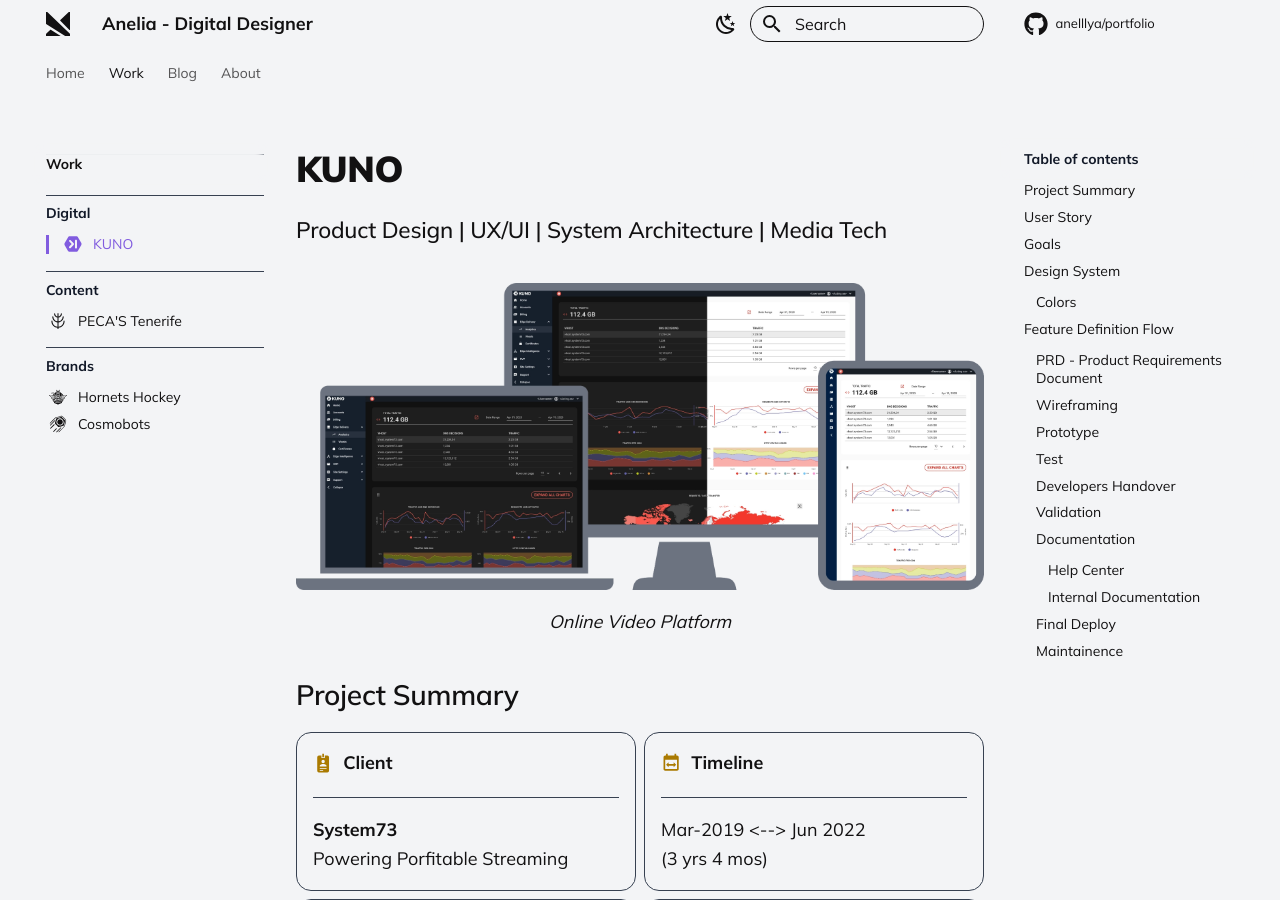
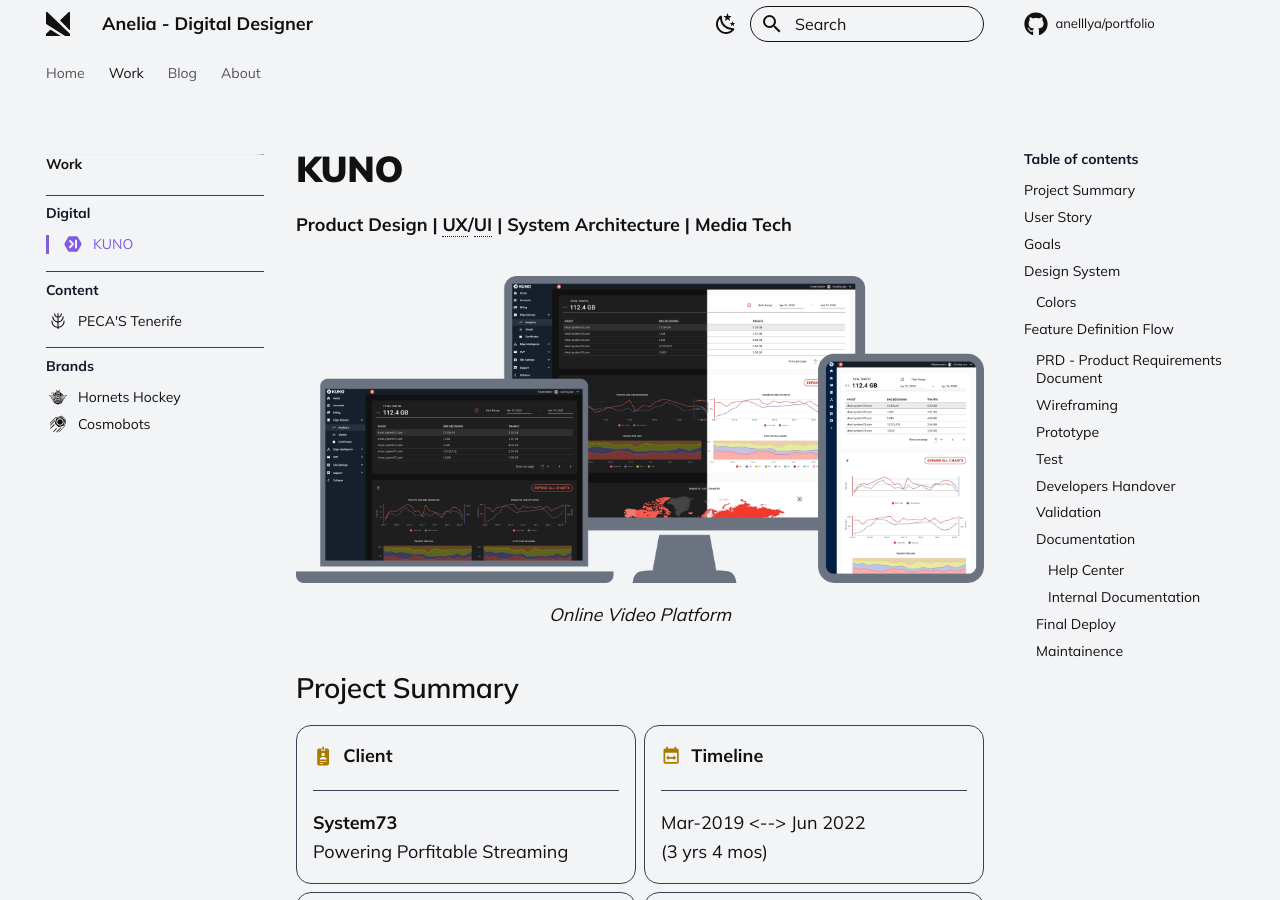
Before and after one commit to anelllya/portfolio, an MkDocs documentation site: the page built from docs/work/digital/kuno.md, in a window 1280 px wide and 900 px high. Built offline with MkDocs 1.6.1 and Material for MkDocs 9.7.7, drawn with Linux system fonts in a browser that asks for light colours; comment, search, counter and statistics services are not loaded.

Commit message:
push changes

```diff
--- a/docs/work/digital/kuno.md
+++ b/docs/work/digital/kuno.md
@@ -5,7 +5,7 @@
 ---
 # KUNO
 
-<h3> Product Design | UX/UI | System Architecture | Media Tech </h3>
+**Product Design | UX/UI | System Architecture | Media Tech**
 
 <figure markdown>
   ![Kuno Light Dark](../../img/kuno/kuno-light-dark.webp)
```
